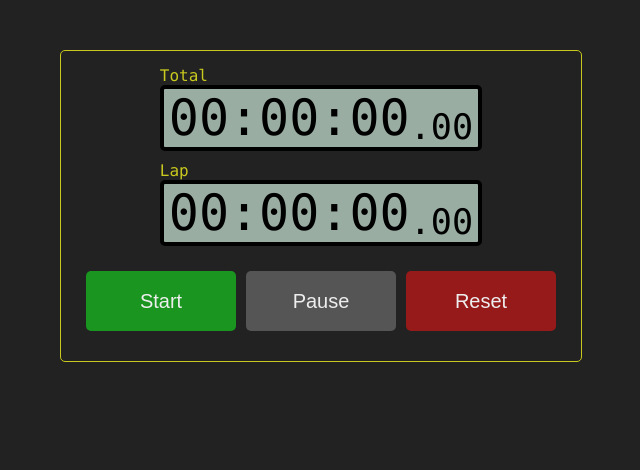
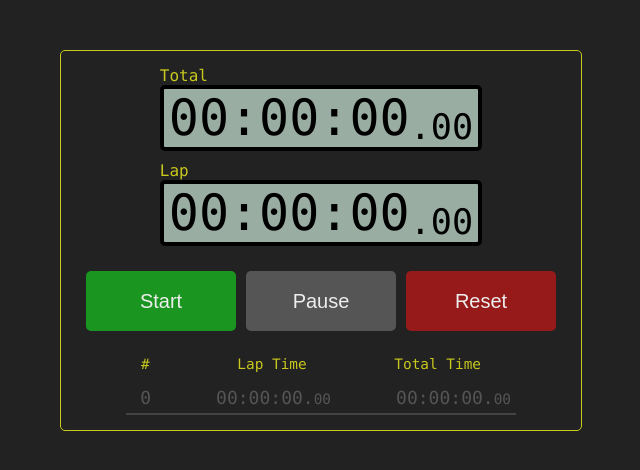
Before and after one commit to 2miles/Timer, a React (Create React App) app: page / in a window 1280 px wide. Shown: the top 470 px of the page, without its empty margins (319-959 px from the left). Built offline with nearby package versions, Linux system fonts and the light colour scheme.

Commit message:
added placeholder lap for when the stopwatch is off

```diff
--- a/src/App.css
+++ b/src/App.css
@@ -102,6 +102,9 @@
   justify-content: end;
   min-width: 20px;
 }
+.lap-placeholder {
+  color: var(--btn-reset);
+}
 
 .best-lap-time {
   border: solid 1px;
--- a/src/components/Laps.js
+++ b/src/components/Laps.js
@@ -24,6 +24,27 @@ function Laps({ laps, totals }) {
         <div>Lap Time</div>
         <div>Total Time</div>
       </div>
+      {laps.length === 0 && (
+        <div className="lap lap-placeholder">
+          <div className="lap-title">
+            <span>0</span>
+          </div>
+          <div>
+            <span>{displayHours(0)}</span>:<span>{displayMinutes(0)}</span>:
+            <span>{displaySeconds(0)}</span>.
+            <span style={{ fontSize: '.9rem', alignSelf: 'flex-end' }}>
+              {displayMillis(0)}
+            </span>
+          </div>
+          <div>
+            <span>{displayHours(0)}</span>:<span>{displayMinutes(0)}</span>:
+            <span>{displaySeconds(0)}</span>.
+            <span style={{ fontSize: '.9rem', alignSelf: 'flex-end' }}>
+              {displayMillis(0)}
+            </span>
+          </div>
+        </div>
+      )}
       {laps.map((lap, index) => {
         index === bestLap(laps) && laps.length > 1
           ? (lapClassName = 'best-lap-time')
--- a/src/components/Stopwatch.js
+++ b/src/components/Stopwatch.js
@@ -82,7 +82,8 @@ function Stopwatch() {
           </button>
         )}
       </div>
-      {laps.length > 0 && <Laps laps={laps} totals={totals} />}
+      {/* {laps.length > 0 && <Laps laps={laps} totals={totals} />} */}
+      <Laps laps={laps} totals={totals} />
     </div>
   );
 }
```
